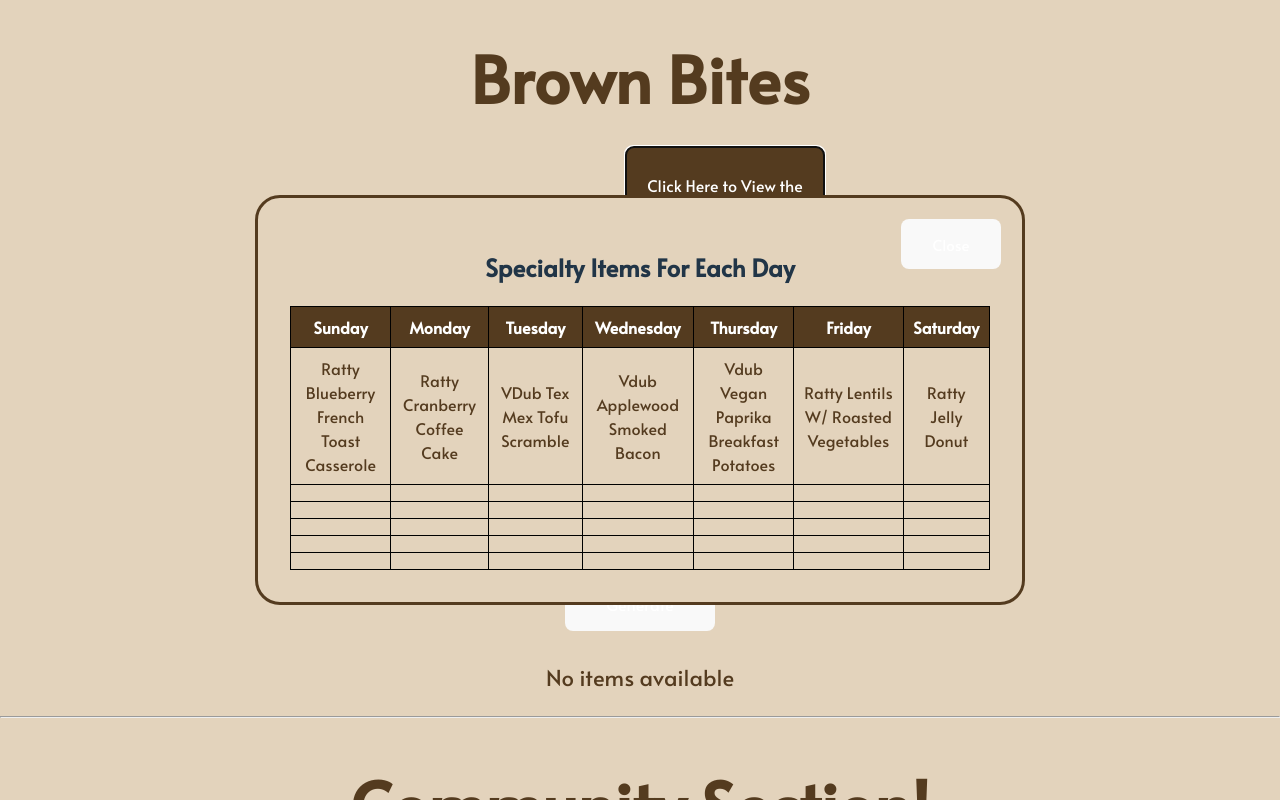
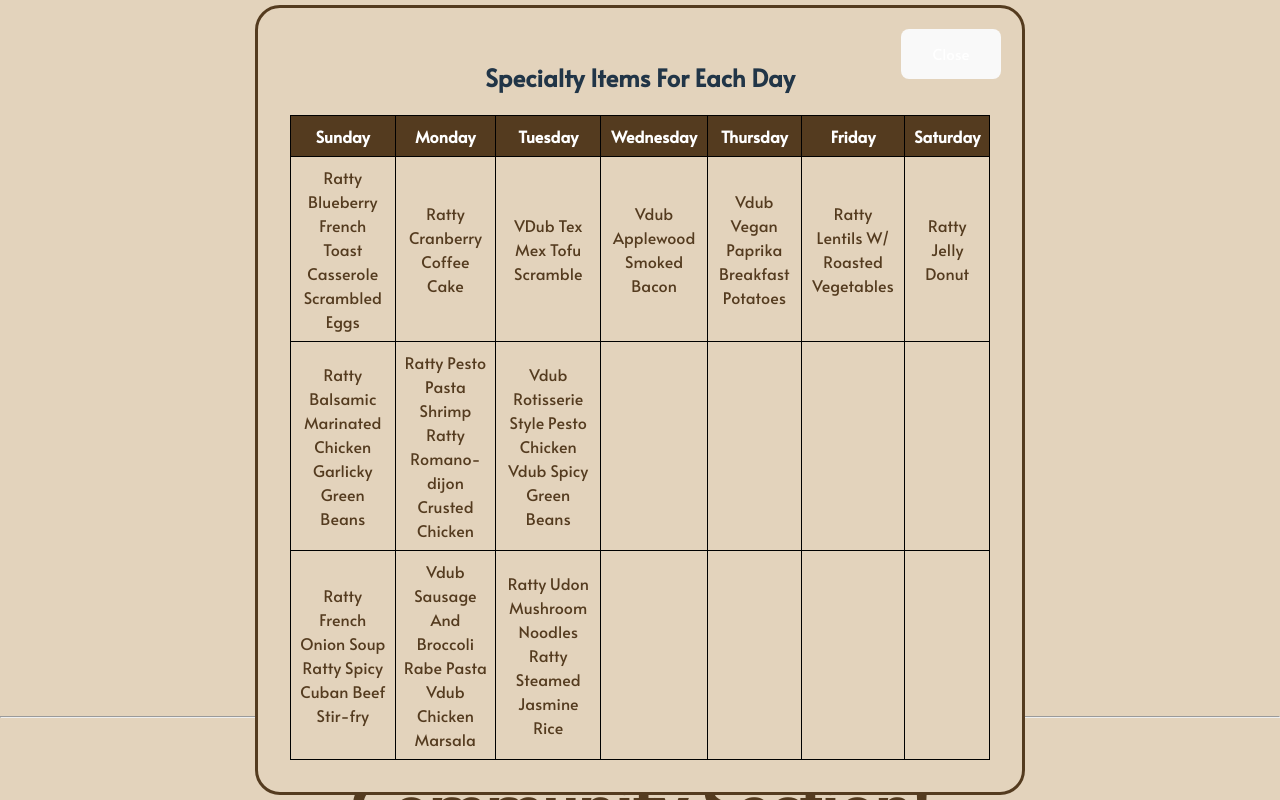
Before and after one commit to cs0320-f23/term-project-ssoufan-cpbryant-dsedarou-aye15, a React (Vite) app in the folder frontend/repl/: page / in a window 1280 px wide. Both pictures are taken after a click on the button "Click Here to View the Menu!". Shown: the top 800 px of the page. Built offline with nearby package versions, Linux system fonts and the light colour scheme.

Commit message:
Implemented specialty items from MOn-Fri into table for displaying full menu button

```diff
--- a/frontend/repl/src/components/Popup.tsx
+++ b/frontend/repl/src/components/Popup.tsx
@@ -18,7 +18,7 @@ function Popup(props) {
             <th>Saturday</th>
           </tr>
           <tr>
-            <td>Ratty Blueberry French Toast Casserole</td>
+            <td>Ratty Blueberry French Toast Casserole Scrambled Eggs</td>
             <td>Ratty Cranberry Coffee Cake</td>
             <td>VDub Tex Mex Tofu Scramble</td>
             <td>Vdub Applewood Smoked Bacon</td>
@@ -27,45 +27,18 @@ function Popup(props) {
             <td>Ratty Jelly Donut</td>
           </tr>
           <tr>
-            <td></td>
-            <td></td>
-            <td></td>
+            <td>Ratty Balsamic Marinated Chicken Garlicky Green Beans</td>
+            <td>Ratty Pesto Pasta Shrimp Ratty Romano-dijon Crusted Chicken</td>
+            <td>Vdub Rotisserie Style Pesto Chicken Vdub Spicy Green Beans</td>
             <td></td>
             <td></td>
             <td></td>
             <td></td>
           </tr>
           <tr>
-            <td></td>
-            <td></td>
-            <td></td>
-            <td></td>
-            <td></td>
-            <td></td>
-            <td></td>
-          </tr>
-          <tr>
-            <td></td>
-            <td></td>
-            <td></td>
-            <td></td>
-            <td></td>
-            <td></td>
-            <td></td>
-          </tr>
-          <tr>
-            <td></td>
-            <td></td>
-            <td></td>
-            <td></td>
-            <td></td>
-            <td></td>
-            <td></td>
-          </tr>
-          <tr>
-            <td></td>
-            <td></td>
-            <td></td>
+            <td>Ratty French Onion Soup Ratty Spicy Cuban Beef Stir-fry</td>
+            <td>Vdub Sausage And Broccoli Rabe Pasta Vdub Chicken Marsala</td>
+            <td>Ratty Udon Mushroom Noodles Ratty Steamed Jasmine Rice</td>
             <td></td>
             <td></td>
             <td></td>
```
Also changed, not shown: 7 other files (tests, documents, lock files or other folders).
